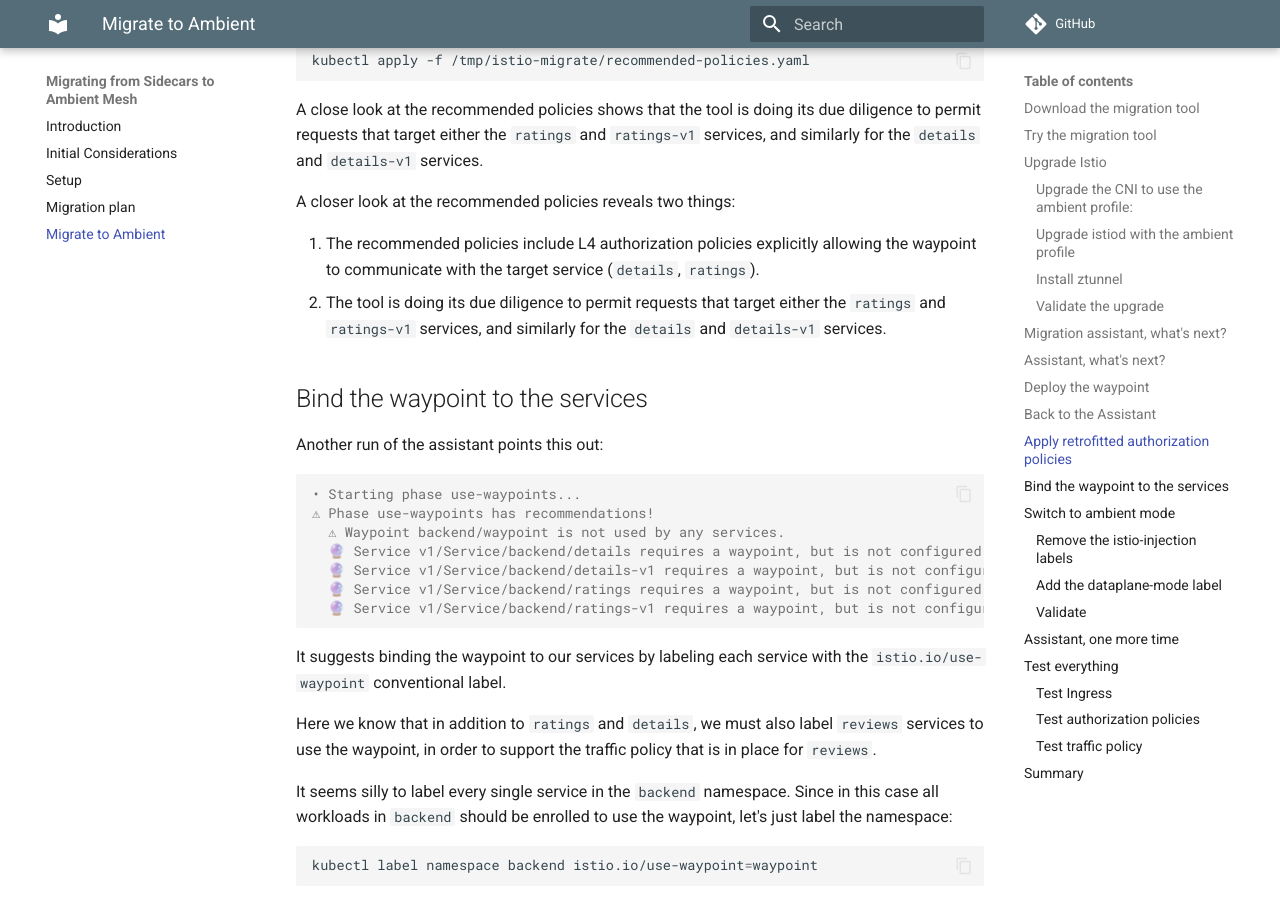
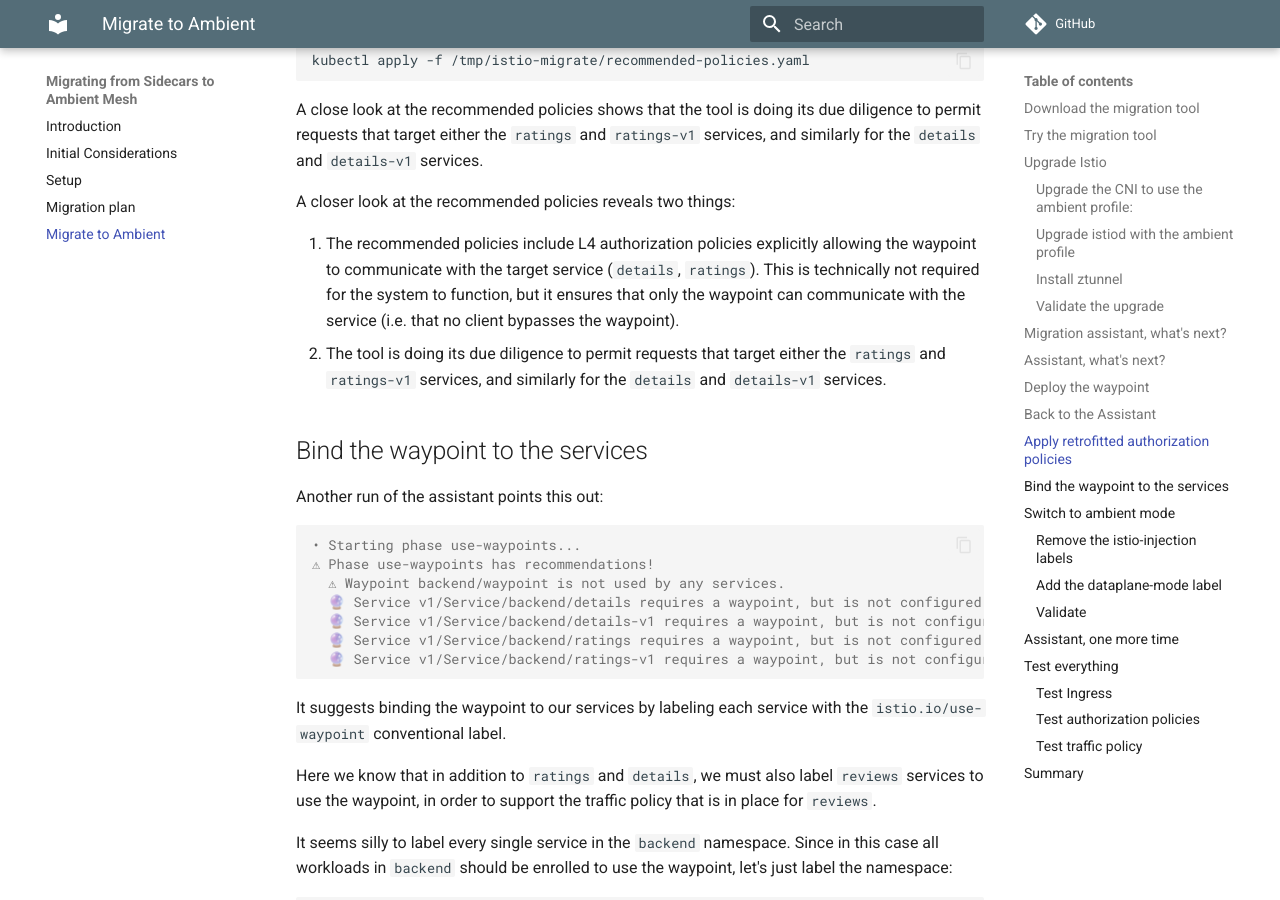
Before and after one commit to eitansuez/ambient-migration, an MkDocs documentation site: the page built from docs/migrate.md, in a window 1280 px wide and 900 px high, scrolled down 6288 px. Built offline with MkDocs 1.6.1 and Material for MkDocs 9.7.7, drawn with Linux system fonts in a browser that asks for light colours; comment, search, counter and statistics services are not loaded.

```diff
--- a/docs/migrate.md
+++ b/docs/migrate.md
@@ -313,7 +313,7 @@ A close look at the recommended policies shows that the tool is doing its due di
 
 A closer look at the recommended policies reveals two things:
 
-1. The recommended policies include L4 authorization policies explicitly allowing the waypoint to communicate with the target service (`details`, `ratings`).
+1. The recommended policies include L4 authorization policies explicitly allowing the waypoint to communicate with the target service (`details`, `ratings`).  This is technically not required for the system to function, but it ensures that only the waypoint can communicate with the service (i.e. that no client bypasses the waypoint).
 2. The tool is doing its due diligence to permit requests that target either the `ratings` and `ratings-v1` services, and similarly for the `details` and `details-v1` services.
 
 ## Bind the waypoint to the services
```
